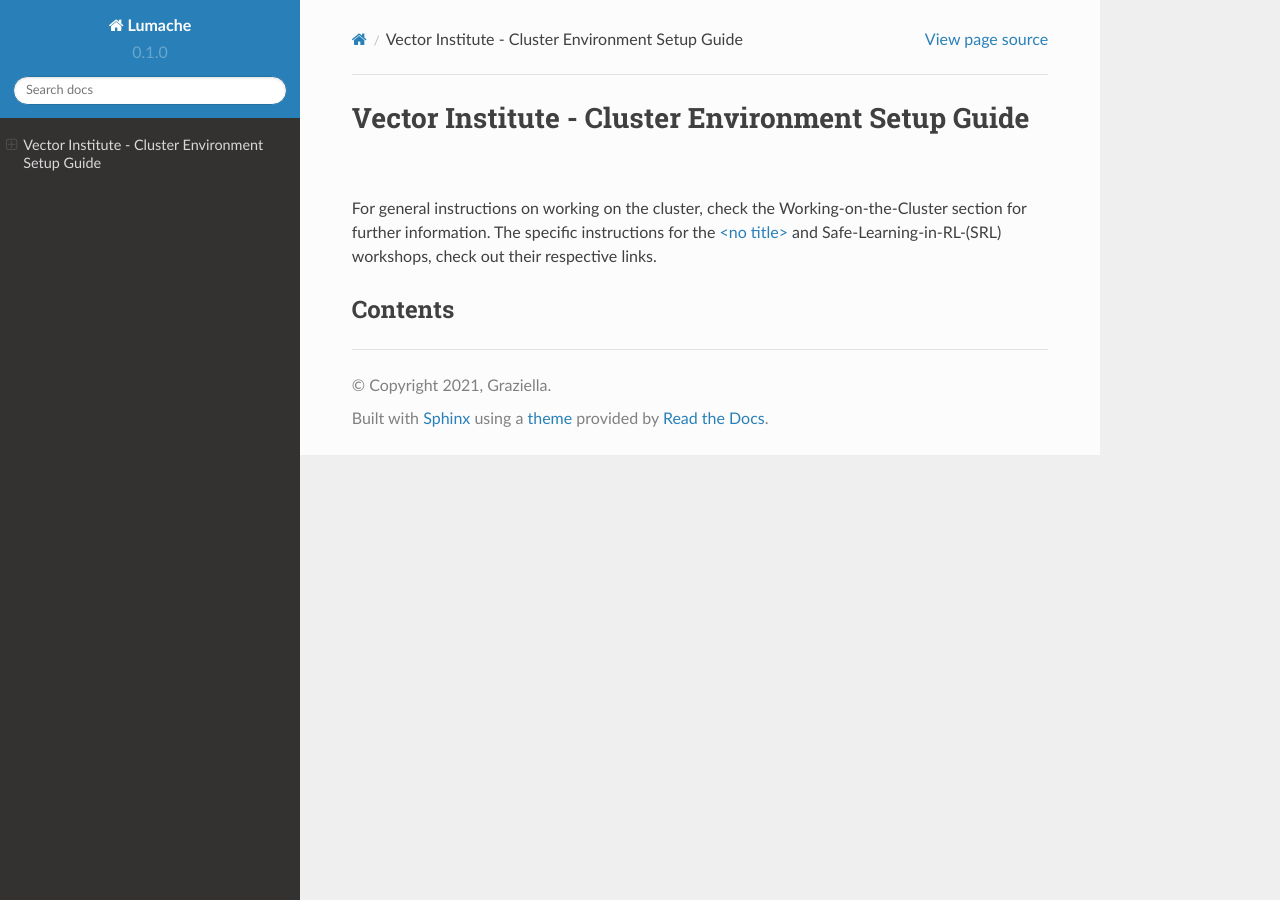
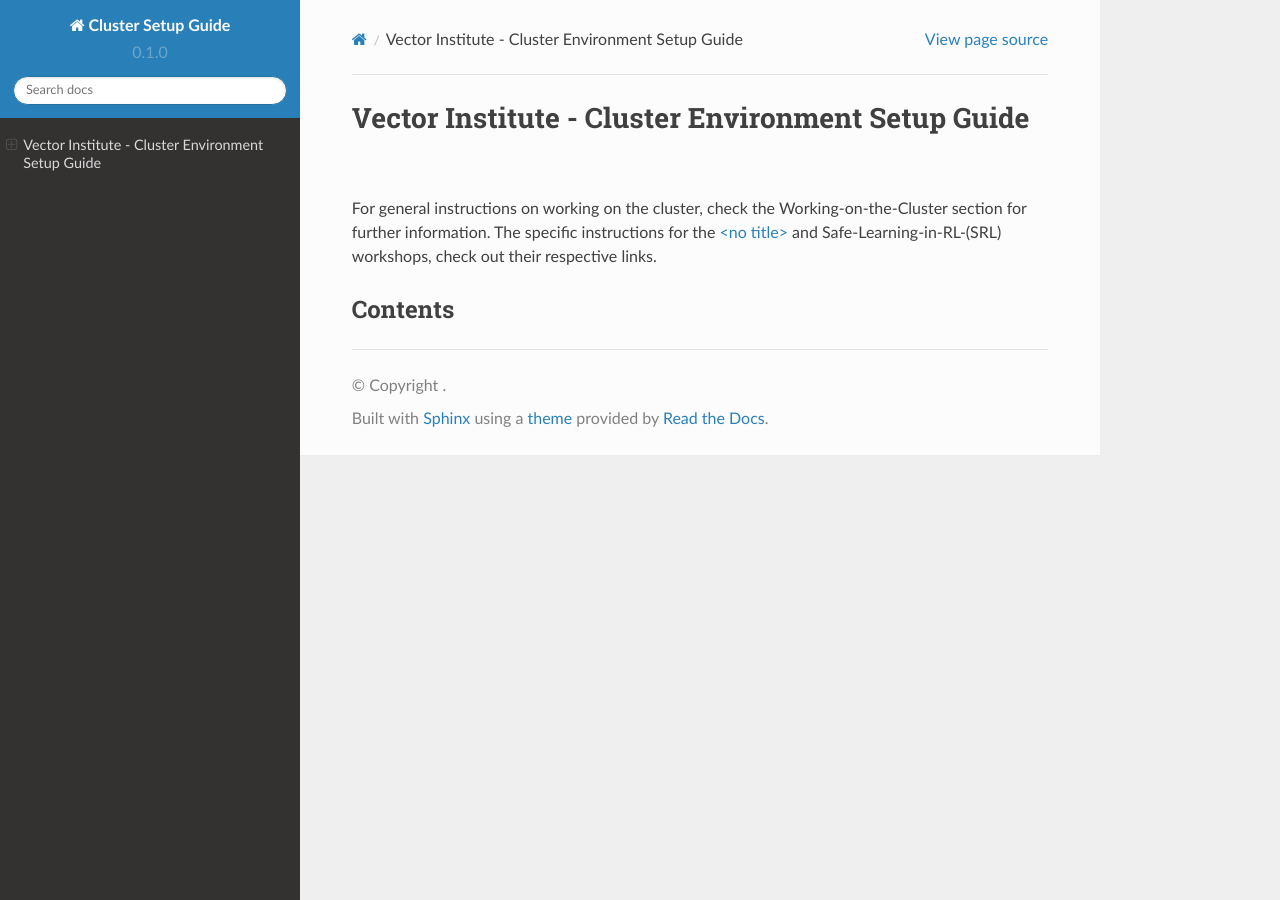
Before and after one commit to catgloss/vectorinstitute.github.io, a Sphinx documentation site: the page built from docs/source/index.rst, in a window 1280 px wide. Built offline with Sphinx 7.4.7 and the Read the Docs theme 2.0.0, drawn with Linux system fonts in a browser that asks for light colours; pages that are not in the unit, such as notebooks, are missing from menus.

Commit message:
Update conf.py

```diff
--- a/docs/source/conf.py
+++ b/docs/source/conf.py
@@ -2,9 +2,8 @@
 
 # -- Project information
 
-project = 'Lumache'
-copyright = '2021, Graziella'
-author = 'Graziella'
+project = 'Cluster Setup Guide'
+author = 'Vector Institute'
 
 release = '0.1'
 version = '0.1.0'
```
